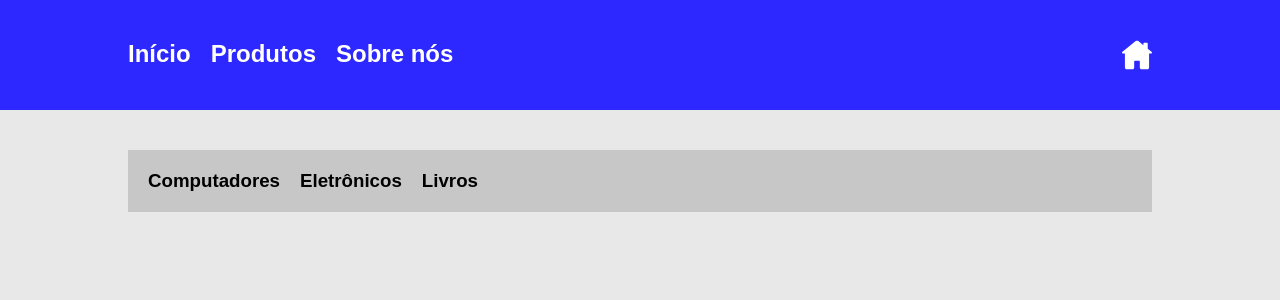
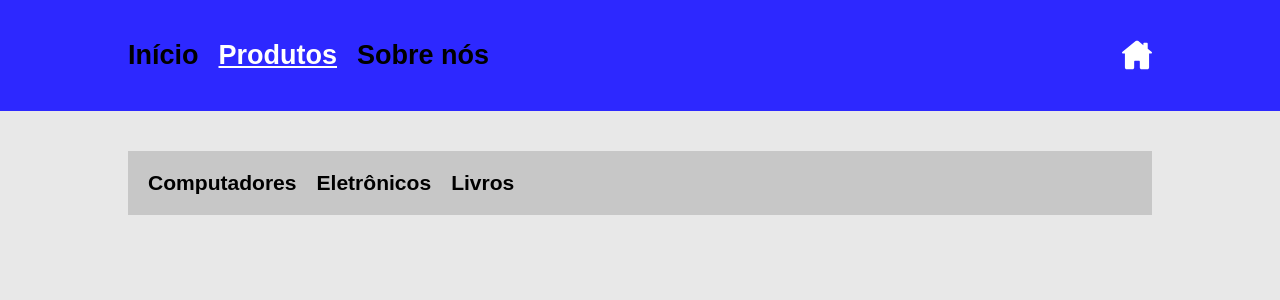
Before and after one commit to FelipeLohan/react-router-challenge, a React (Vite) app: page /products in a window 1280 px wide. Shown: the top 300 px of the page. Built offline with nearby package versions, Linux system fonts and the light colour scheme.

Commit message:
Fixed color in selected section

```diff
--- a/src/components/CategoryNavBar/CategoryNavBar.tsx
+++ b/src/components/CategoryNavBar/CategoryNavBar.tsx
@@ -1,5 +1,7 @@
-import { Link } from "react-router-dom";
+import { Link, useLocation } from "react-router-dom";
 import styled from "styled-components";
+
+
 
 const CategoryNavBarContainer = styled.nav`
   width: 80%;
@@ -12,24 +14,37 @@ const CategoryNavBarContainer = styled.nav`
   display: flex;
   gap: 20px;
 
-  a {
-    color: #000;
+
+`;
+
+const StyledLink = styled(Link)`
+  font-size: 18px;
+  text-decoration: none;
+  color: ${(props) => (props.isActive ? "#2d28ff" : "#000")};
+  font-weight: ${(props) => (props.isActive ? "bold" : "normal")};
+  text-decoration: ${(props) => (props.isActive ? "underline" : "none")};
+
+  &:hover {
+    color: #2d28ff;
   }
 `;
 
 const CategoryNavBar = () => {
+
+  const location = useLocation();
+
   return (
     <>
       <CategoryNavBarContainer>
-        <Link to="/products/computers">
+        <StyledLink to="/products/computers" isActive={location.pathname === "/products/computers"}>
           <h3>Computadores</h3>
-        </Link>
-        <Link to="/products/electronics">
+        </StyledLink>
+        <StyledLink to="/products/electronics" isActive={location.pathname === "/products/electronics"}>
           <h3>Eletrônicos</h3>
-        </Link>
-        <Link to="/products/books">
+        </StyledLink>
+        <StyledLink to="/products/books" isActive={location.pathname === "/products/books"}>
           <h3>Livros</h3>
-        </Link>
+        </StyledLink>
       </CategoryNavBarContainer>
     </>
   );
--- a/src/components/Header/Header.tsx
+++ b/src/components/Header/Header.tsx
@@ -1,17 +1,15 @@
 import styled from "styled-components";
 import HomeIcon from "../../../public/HomeIcon.svg";
-import { Link } from "react-router-dom";
+import { Link, useLocation} from "react-router-dom";
+
+
 
 const HeaderContainer = styled.header`
   padding: 40px 0;
   background-color: #2d28ff;
   color: #fff;
-
   margin-bottom: 40px;
 
-  a{
-    color: #fff;
-  }
 `;
 
 const HeaderInsideBox = styled.div`
@@ -30,30 +28,43 @@ const IconHeaderContainer = styled.div`
   display: flex;
 `;
 
+
+const StyledLink = styled(Link)`
+  font-size: 18px;
+  text-decoration: none;
+  color: ${(props) => (props.isActive ? "#fff" : "#000")};
+  font-weight: ${(props) => (props.isActive ? "bold" : "normal")};
+  text-decoration: ${(props) => (props.isActive ? "underline" : "none")};
+
+  &:hover {
+    color: #fff;
+  }
+`;
+
 const Header = () => {
+  const location = useLocation(); // Correção na declaração do location
+
   return (
-    <>
     <HeaderContainer>
       <HeaderInsideBox>
         <NavHeaderContainer>
-            <Link to="/">
+          <StyledLink to="/" isActive={location.pathname === "/"}>
             <h2>Início</h2>
-            </Link>
-            <Link to="/products">
+          </StyledLink>
+          <StyledLink to="/products" isActive={location.pathname === "/products"}>
             <h2>Produtos</h2>
-            </Link>
-            <Link to="/about">
+          </StyledLink>
+          <StyledLink to="/about" isActive={location.pathname === "/about"}>
             <h2>Sobre nós</h2>
-            </Link>
+          </StyledLink>
         </NavHeaderContainer>
         <IconHeaderContainer>
-            <Link to="/">
+          <StyledLink to="/">
             <img src={HomeIcon} alt="Home Icon" />
-            </Link>
+          </StyledLink>
         </IconHeaderContainer>
       </HeaderInsideBox>
     </HeaderContainer>
-    </>
   );
 };
 
```
Lines whose indentation alone changed are shown as unchanged.
